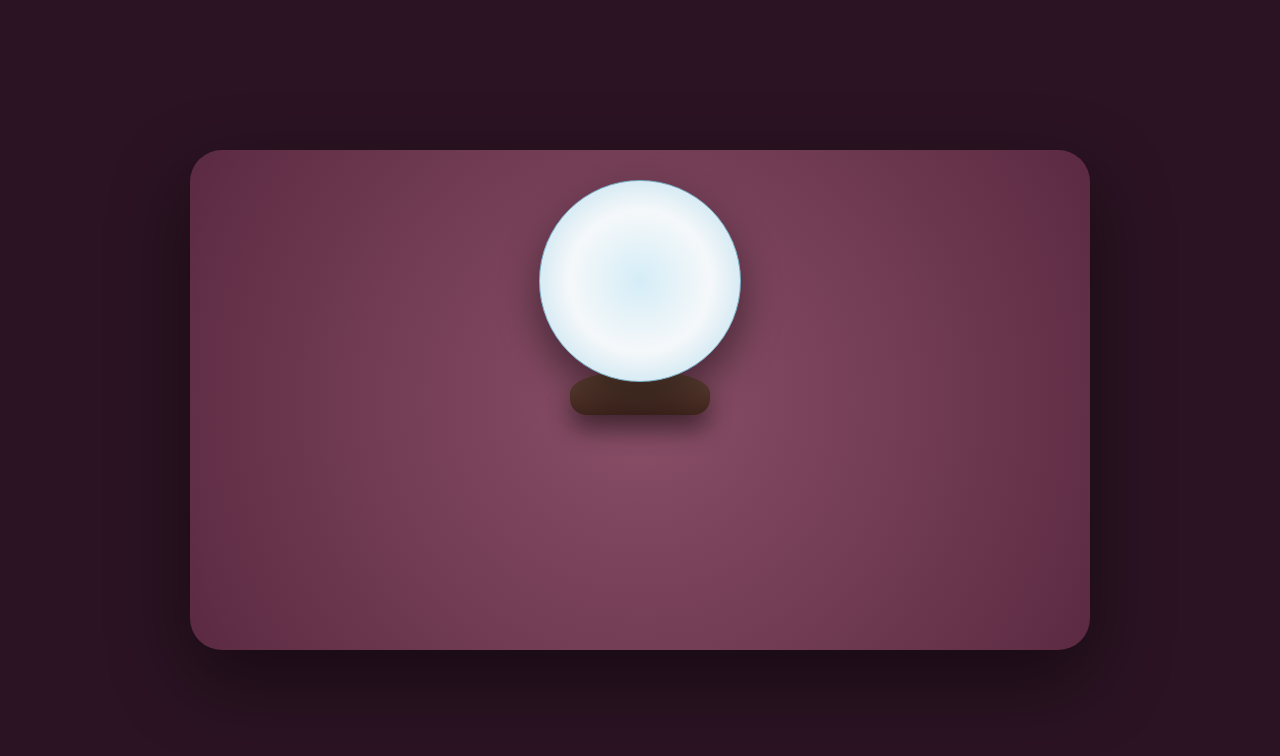
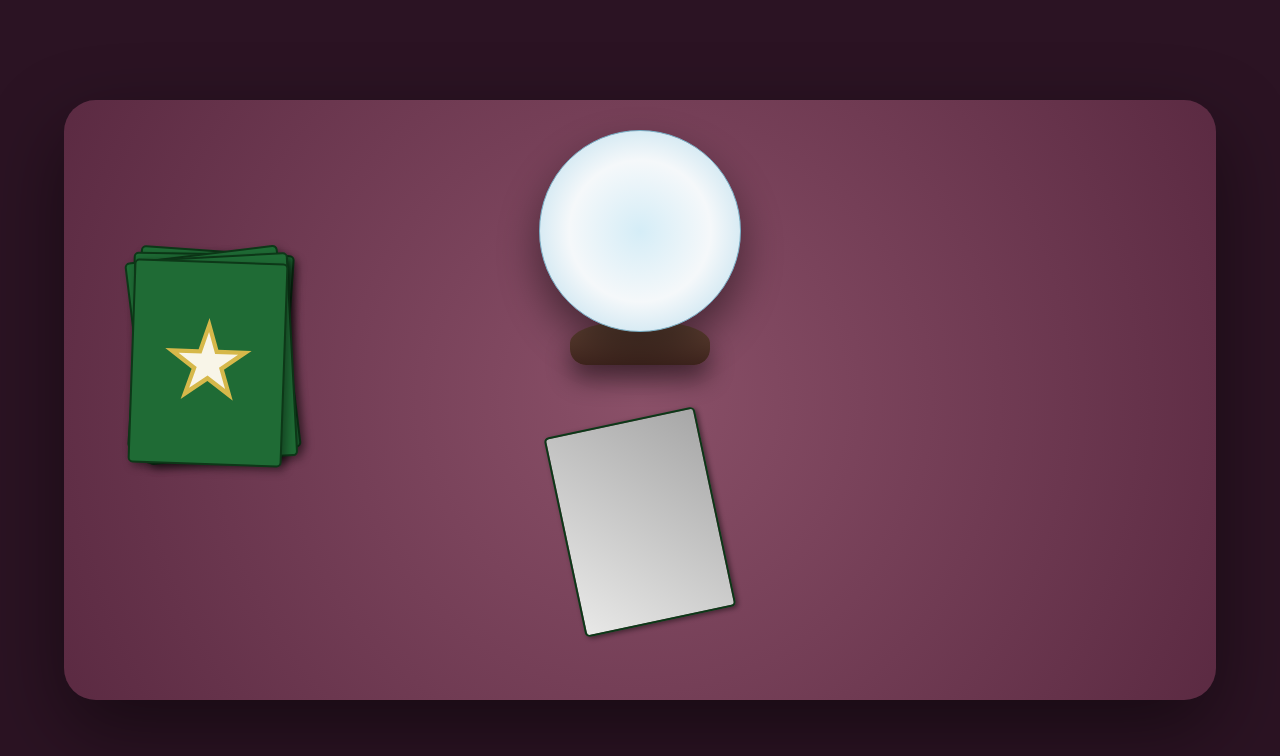
Before and after one commit to Reaginz/mixed-messages, a website: page index.html in a window 1280 px wide. Drawn offline with Linux system fonts and the light colour scheme.

Commit message:
Add deck of cards

```diff
--- a/index.html
+++ b/index.html
@@ -10,10 +10,20 @@
     </head>
     <body>
         <main class="table-scene">
+            <div class="card-deck">
+                <div class="deck-card deck-card-1"></div>
+                <div class="deck-card deck-card-2"></div>
+                <div class="deck-card deck-card-3"></div>
+                <div class="deck-card deck-card-4"></div>
+                <div class="deck-card deck-card-5"></div>
+            </div>
+
             <div class="crystal-ball-stand">
                 <div class="crystal-ball"></div>
                 <div class="plinth"></div>
             </div>
+
+            <div class="card"></div>
         </main>
     </body>
 </html>
--- a/styles.css
+++ b/styles.css
@@ -9,18 +9,97 @@ body {
 
 .table-scene {
     position: relative;
-    width: min(90vw, 900px);
-    min-height: 500px;
+    width: min(90vw, 1200px);
+    min-height: 600px;
     border-radius: 32px;
     background: radial-gradient(circle at center, #8A5068, #5B2A42);
     box-shadow: 0 30px 80px rgba(0, 0, 0, 0.45);
+}
+
+.card-deck {
+    position: absolute;
+    top: 150px;
+    left: 70px;
+    width: 150px;
+    height: 200px;
+}
+
+.deck-card {
+    position: absolute;
+    width: 150px;
+    height: 200px;
+    border: 2px solid #0D3818;
+    border-radius: 5px;
+    background: #1F6B35;
+    box-shadow: 4px 4px 8px rgba(0, 0, 0, 0.35);
+}
+
+.deck-card-1 {
+    transform: rotate(4deg);
+}
+
+.deck-card-2 {
+    top: 3px;
+    left: -2px;
+    transform: rotate(1deg);
+}
+
+.deck-card-3 {
+    top: 3px;
+    left: 2px;
+    transform: rotate(-7deg);
+}
+
+.deck-card-4 {
+    top: 6px;
+    left: 5px;
+    transform: rotate(-3deg);
+}
+
+.deck-card-5 {
+    top: 11px;
+    left: -3px;
+    transform: rotate(2deg);
+}
+
+.deck-card-5::before,
+.deck-card-5::after {
+    content: "";
+    position: absolute;
+    top: 50%;
+    left: 50%;
+    clip-path: polygon(
+        50% 0%,
+        61% 35%,
+        98% 35%,
+        68% 57%,
+        79% 91%,
+        50% 70%,
+        21% 91%,
+        32% 57%,
+        2% 35%,
+        39% 35%
+    );
+    transform: translate(-50%, -50%);
+}
+
+.deck-card-5::before {
+    width: 90px;
+    height: 90px;
+    background: #D6B84A;
+}
+
+.deck-card-5::after {
+    width: 62px;
+    height: 62px;
+    background: #F8F5E8;
 }
 
 .crystal-ball-stand {
     position: absolute;
     top: 30px;
     left: 50%;
-    transform: translate(-50%);
+    transform: translateX(-50%);
 }
 
 .crystal-ball {
@@ -44,3 +123,16 @@ body {
     background: linear-gradient(#6B4A3A, #3E241D);
     box-shadow: 0 15px 25px rgba(0, 0, 0, 0.45);
 }
+
+.card {
+    position: absolute;
+    top: 320px;
+    left: 50%;
+    transform: translateX(-50%) rotate(-12deg);
+    width: 150px;
+    height: 200px;
+    background: linear-gradient(45deg, #e8e8e7, #a7a7a7);
+    border: 2px solid #0d3818;
+    border-radius: 5px;
+    box-shadow: 2px 2px 5px rgba(0, 0, 0, 0.45);
+}
```
